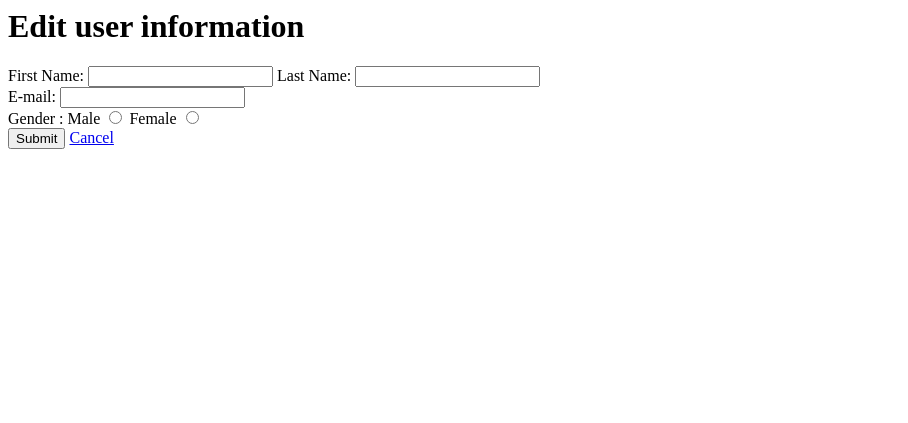
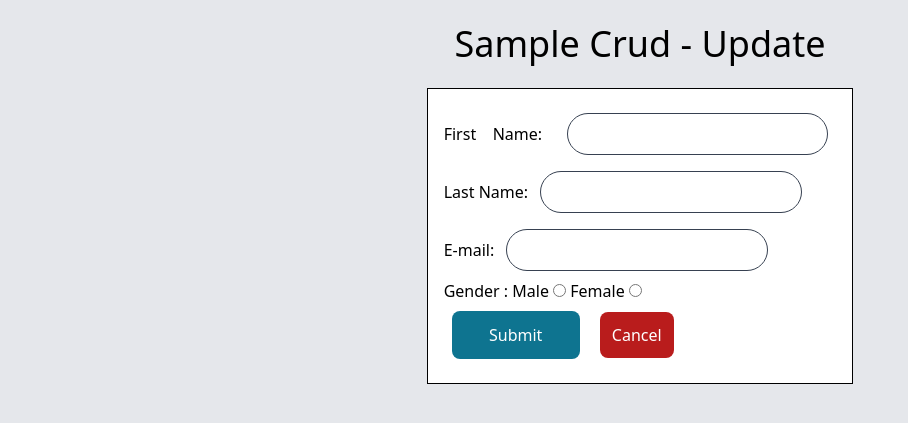
Before and after one commit to chrisonam/Sample_Crud_php_mysql, a PHP site: page /pages/edit.php?id=1 in a window 1280 px wide. Shown: the top 423 px of the page, without its empty margins (0-908 px from the left). Run offline with PHP 8.4, Linux system fonts and the light colour scheme; data that the repository does not hold is empty; some libraries are stand-ins or nearby versions.

Commit message:
Desinging Update page

```diff
--- a/pages/edit.php
+++ b/pages/edit.php
@@ -26,14 +26,14 @@
 
 
 
-
+ include "../assets/header.php";
 ?>
 
 
+<div class="my-6 mx-auto w-2/6 ">
+     <h1 class="my-6 text-center text-4xl"> Sample Crud - Update </h1>
+   <div class="w-full bg-white p-4 text-justify border-black border ">
 
-   <div>
-     <h1>  Edit user information </h1>
-   </div>
    <?php
         $id=$_GET['id'];
         $query = "SELECT * FROM `people` WHERE  id = $id  LIMIT 1 ";
@@ -42,11 +42,11 @@
    ?>
    <form action="" method="post">
     <label for="firstname">First Name:</label>
-    <input type="text" name="firstname" value="<?php echo ($row['firstname'])?>" require>
+    <input  class=" border border-gray-700 w-2/3 rounded-full p-2 m-2"type="text" name="firstname" value="<?php echo ($row['firstname'])?>" require>
     <label for="lastname">Last Name:</label>
-    <input type="text" name="lastname" value="<?php echo ($row['lastname'])?>" require> <br>
+    <input class=" border border-gray-700 w-2/3 rounded-full p-2 m-2" type="text" name="lastname" value="<?php echo ($row['lastname'])?>" require> <br>
     <label for="email">E-mail:</label>
-    <input type="email" name="email" value="<?php echo ($row['email'])?>" require>
+    <input  class=" border border-gray-700 w-2/3 rounded-full p-2 m-2" type="email" name="email" value="<?php echo ($row['email'])?>" require>
     <br>
     <label> Gender : </label>
      <label for="male">Male</label>
@@ -55,10 +55,12 @@
      <label for="female">Female</label>
      <input type="radio" name="gender" id="female" value="female" <?php echo ($row['gender']=='female')? "checked": ""; ?>><br>
 
-     <button type="submit" name="submit"> Submit</button>
-     <a href="../index.php"> Cancel </a>
+     <button class="rounded-lg bg-cyan-700 m-2 w-32 p-3 text-white" type="submit" name="submit"> Submit</button>
+     <a class="rounded-lg bg-red-700 m-2 w-32 p-3 text-white" href="../index.php"> Cancel </a>
 
    </form>
+</div>
+</div>
 
 </body>
 </html>
```
